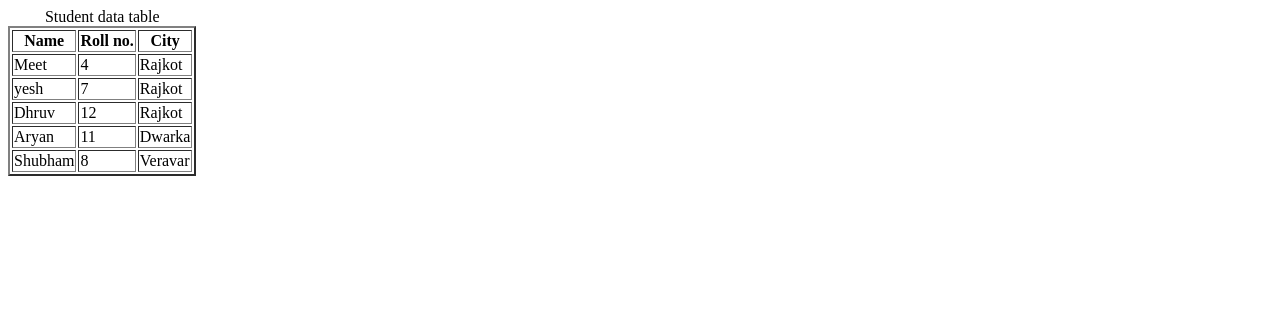
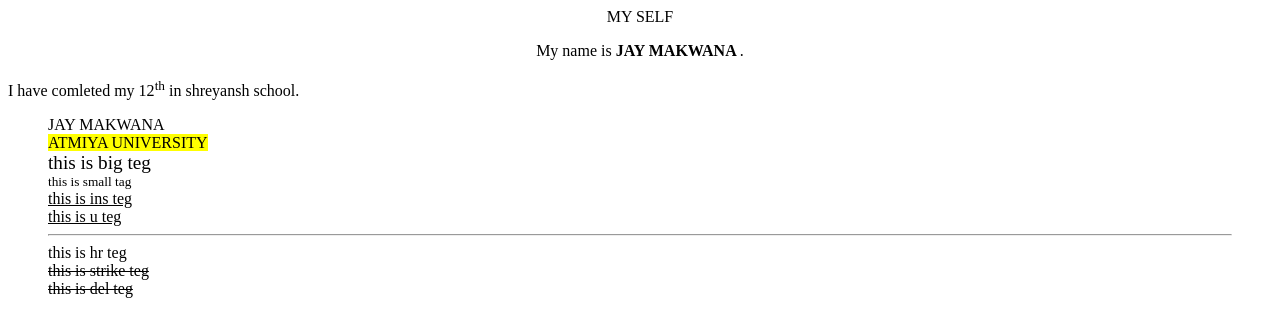
Before and after one commit to jaymakwanan11/Html, a plain HTML site: page two.html in a window 1280 px wide. Drawn offline with Linux system fonts and the light colour scheme.

Commit message:
Add files via upload

```diff
--- a/two.html
+++ b/two.html
@@ -1,37 +1,26 @@
 <html>
+<head>
+<center> MY SELF </center>
+<title>
+<b>MY SELF </b>
+</title>
+</head>
 <body>
-<table border="2" >
-<caption>Student data table</caption>
-<tr align="center">
-<th>Name</th>
-<th>Roll no.</th>
-<th>City</th>
-</tr>
+<p>  <center>
+    My name is <b>JAY MAKWANA </b>.</center><br>
+	I have comleted my 12<sup>th</sup> in shreyansh school.<br>
+	<blockquote>JAY MAKWANA <br>
+	<mark> ATMIYA UNIVERSITY</mark> <br>
+	<big> this is big teg </big><br>
+	<small> this is small tag </small><br>
+	<ins> this is ins teg</ins><br>
+	<u>this is u teg </u><br>
+	<hr>this is hr teg 	<br>
+	<strike> this is strike teg </strike><br>
+    <del> this is del teg</del><br>
+	</blockquote>
 
-<tr>
-<td>Meet</td>
-<td>4</td>
-<td>Rajkot</td>
-</tr>
-<tr>
-<td>yesh</td>
-<td>7</td>
-<td>Rajkot</td>
-</tr>
-<tr>
-<td>Dhruv</td>
-<td>12</td>
-<td>Rajkot</td>
-</tr>
-<tr>
-<td>Aryan</td>
-<td>11</td>
-<td>Dwarka</td>
-</tr>
-<tr>
-<td>Shubham</td>
-<td>8</td>
-<td>Veravar</td>
-</tr>
+</p>
+</body>
 </body>
 </html>
```
